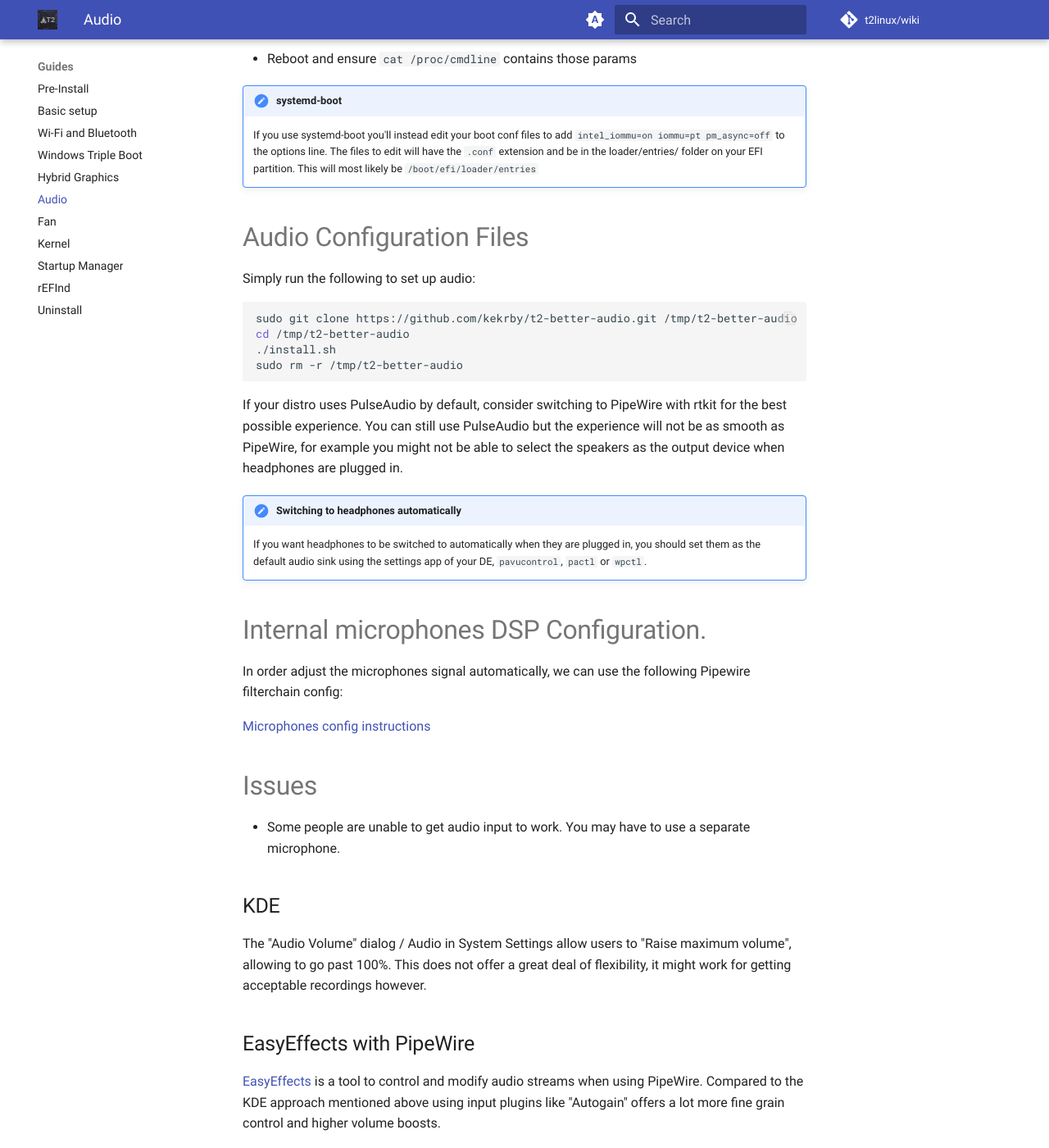
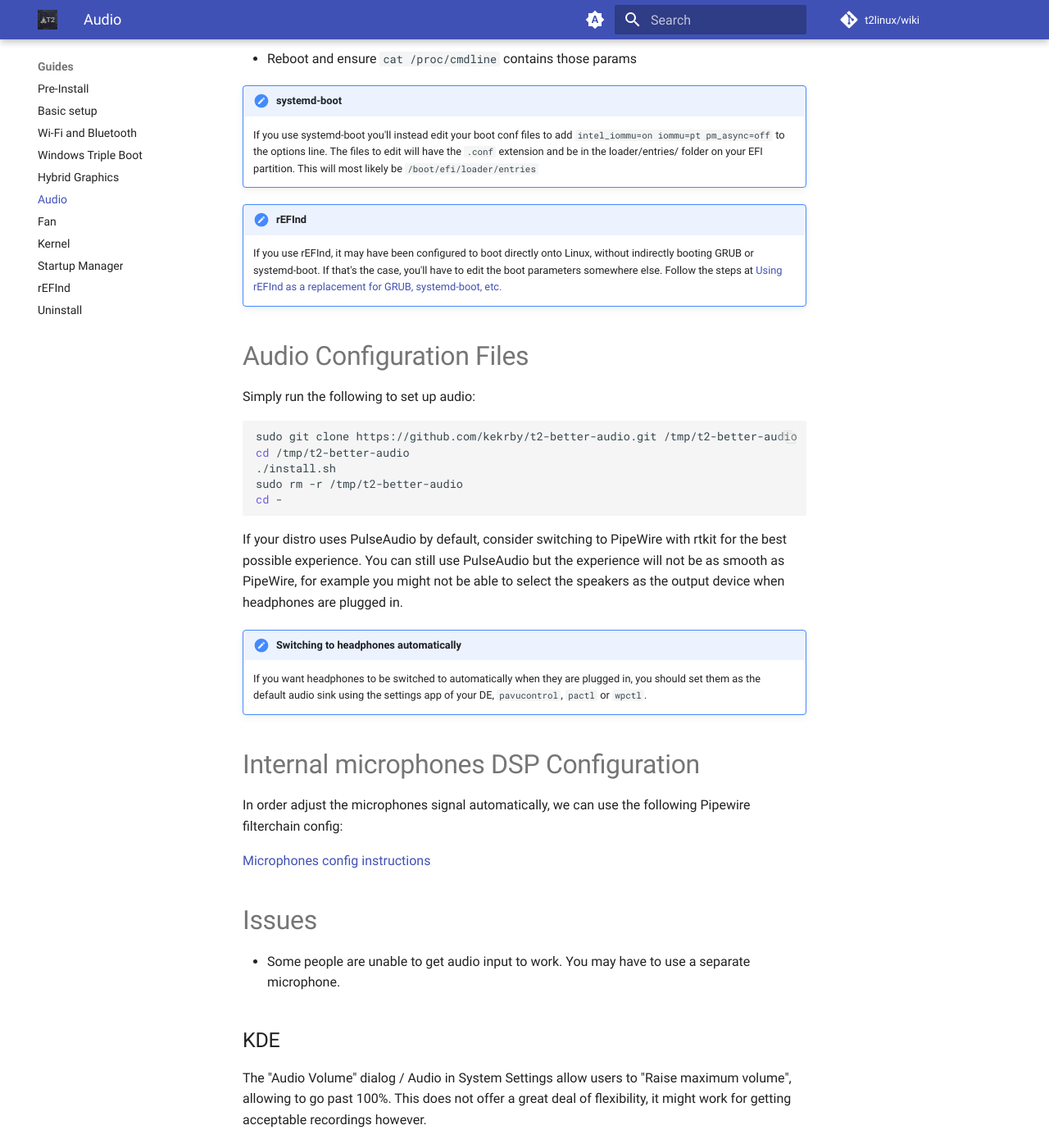
Before and after one commit to t2linux/wiki, an MkDocs documentation site: the page built from docs/guides/audio-config.md, in a window 1280 px wide and 1400 px high, scrolled down 903 px. Shown: the whole window at 82% size. Built offline with MkDocs 1.6.1 and Material for MkDocs 9.7.7, drawn with Linux system fonts in a browser that asks for light colours; comment, search, counter and statistics services are not loaded.

Commit message:
Link rEFInd boot settings from the audio guide (#720)

````diff
--- a/docs/guides/audio-config.md
+++ b/docs/guides/audio-config.md
@@ -20,6 +20,9 @@ If not present, you'll have to update your bootup kernel parameters:
 !!!note "systemd-boot"
     If you use systemd-boot you'll instead edit your boot conf files to add `intel_iommu=on iommu=pt pm_async=off` to the options line. The files to edit will have the `.conf` extension and be in the loader/entries/ folder on your EFI partition. This will most likely be `/boot/efi/loader/entries`
 
+!!!note "rEFInd"
+    If you use rEFInd, it may have been configured to boot directly onto Linux, without indirectly booting GRUB or systemd-boot. If that's the case, you'll have to edit the boot parameters somewhere else. Follow the steps at [Using rEFInd as a replacement for GRUB, systemd-boot, etc.](guides/refind/#using-refind-as-a-replacement-for-grub-systemd-boot-etc)
+
 # Audio Configuration Files
 
 Simply run the following to set up audio:
@@ -29,6 +32,7 @@ sudo git clone https://github.com/kekrby/t2-better-audio.git /tmp/t2-better-audi
 cd /tmp/t2-better-audio
 ./install.sh
 sudo rm -r /tmp/t2-better-audio
+cd -
 ```
 
 If your distro uses PulseAudio by default, consider switching to PipeWire with rtkit for the best possible experience. You can still use PulseAudio but the experience will not be as smooth as PipeWire, for example you might not be able to select the speakers as the output device when headphones are plugged in.
@@ -36,7 +40,7 @@ If your distro uses PulseAudio by default, consider switching to PipeWire with r
 !!!note "Switching to headphones automatically"
     If you want headphones to be switched to automatically when they are plugged in, you should set them as the default audio sink using the settings app of your DE, `pavucontrol`, `pactl` or `wpctl`.
 
-# Internal microphones DSP Configuration.
+# Internal microphones DSP Configuration
 
 In order adjust the microphones signal automatically, we can use the following Pipewire filterchain config:
 
````
